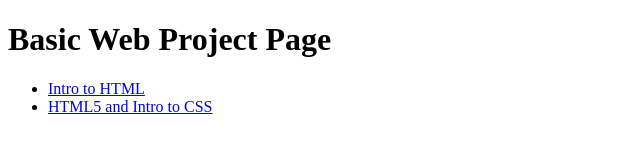
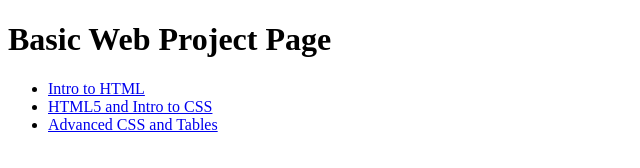
Before and after one commit to jlsgroi/basicweb, a plain HTML site: page index.html in a window 1280 px wide. Shown: the whole page, without its empty margins (0-640 px from the left). Drawn offline with Linux system fonts and the light colour scheme.

Commit message:
Update index.html

```diff
--- a/index.html
+++ b/index.html
@@ -11,6 +11,7 @@
     <ul>
         <li><a href="Intro_to_HTML/index.html" target="_blank">Intro to HTML</a></li>
         <li><a href="HTML5_Intro_to_CSS/index.html" target="_blank">HTML5 and Intro to CSS</a></li>
+        <li><a href="Adv_CSS_Tables/index.html">Advanced CSS and Tables</a></li>
     </ul>
 </body>
 
```
